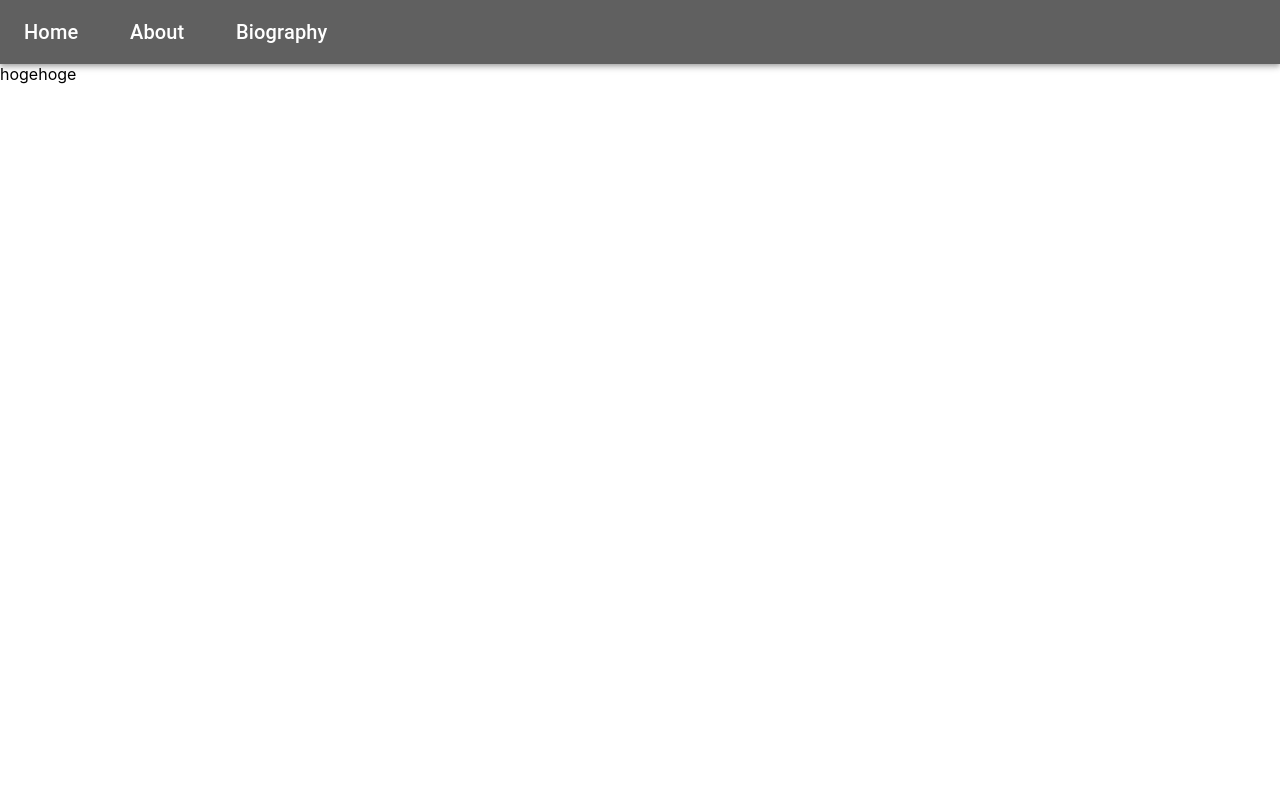
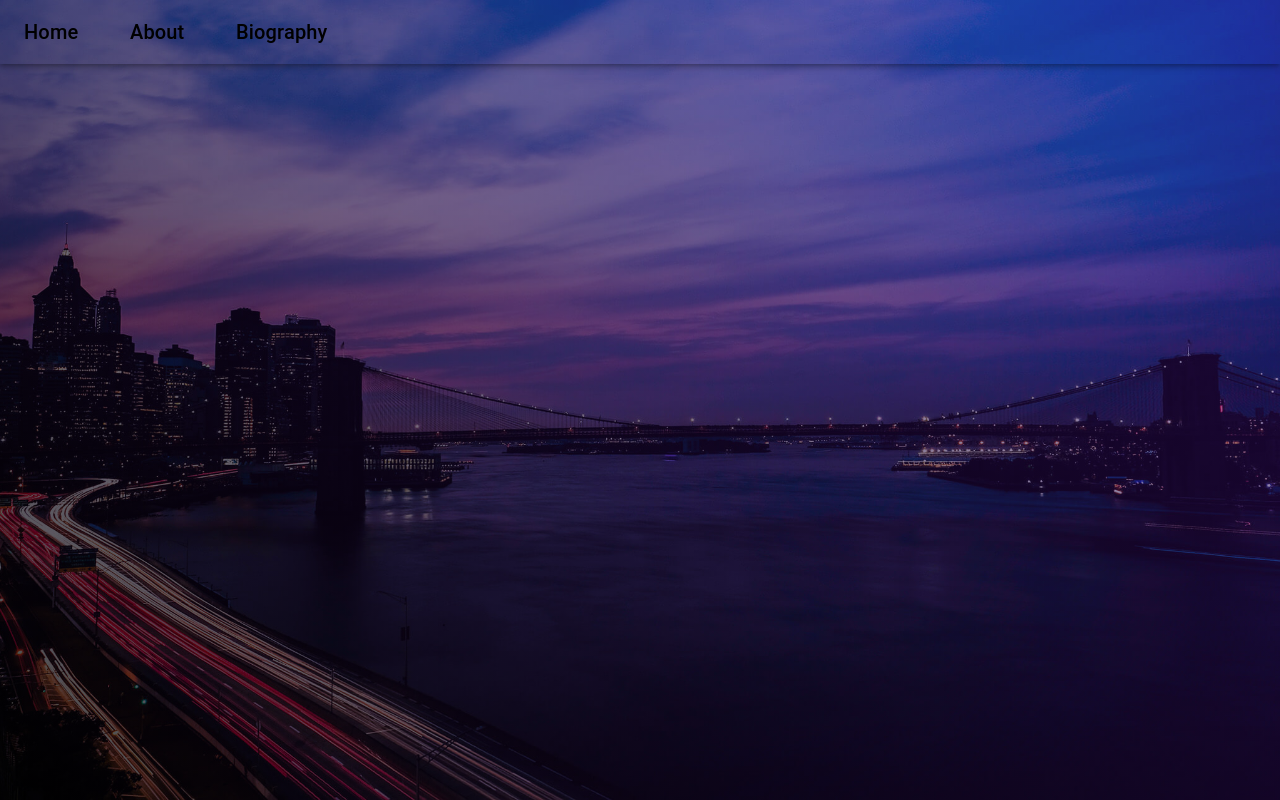
Before and after one commit to komi1230/portfolio, a React (Create React App) app: page / in a window 1280 px wide. Built offline with nearby package versions, Linux system fonts and the light colour scheme.

Commit message:
applied linear gradient to background image

```diff
--- a/src/components/Top.js
+++ b/src/components/Top.js
@@ -11,7 +11,7 @@ const useStyles = makeStyles(theme => ({
     flexGrow: 1,
   },
   AppBarColor: {
-    backgroundColor: '#606060',
+    backgroundColor: '#505050',
   },
   menuButton: {
     marginRight: theme.spacing(2),
@@ -24,10 +24,9 @@ const useStyles = makeStyles(theme => ({
 
 function Header() {
     const classes = useStyles();
-
     return (
-      <div className={classes.root}>
-        <AppBar position="static" classes={{colorPrimary: classes.AppBarColor}}>
+      <div className="navbar">
+        <AppBar position="fixed" color="transparent">
           <Toolbar>
             <Typography variant="h6" className={classes.title}>
               Home
@@ -47,9 +46,10 @@ function Header() {
 
 export default function Top() {
     return (
-        <div id="topview">
-            <Header/>
-            hogehoge
+        <div id="topview" >
+            <div class="gradient">
+                <Header />
+            </div>
         </div>
     )
 }
--- a/src/index.css
+++ b/src/index.css
@@ -12,30 +12,17 @@ code {
     monospace;
 }
 
-#topview .view {
-  background-image: url("./components/images/background.jpg");
+#topview {
+  background: linear-gradient(
+                45deg,
+                rgba(0, 0, 0, 0.7),
+                rgba(72, 15, 144, 0.4) 100%
+              ),
+              url("./components/images/background.jpg");
   background-repeat: no-repeat;
   background-size: cover;
   background-position: center center;
   height: 100vh;
-}
-
-#topview .gradient {
-  background: -webkit-linear-gradient(
-    45deg,
-    rgba(0, 0, 0, 0.7),
-    rgba(72, 15, 144, 0.4) 100%
-  );
-  background: -webkit-gradient(
-    linear,
-    45deg,
-    from(rgba(0, 0, 0, 0.7), rgba(72, 15, 144, 0.4) 100%)
-  );
-  background: linear-gradient(
-    45deg,
-    rgba(0, 0, 0, 0.7),
-    rgba(72, 15, 144, 0.4) 100%
-  );
 }
 
 #topview .card {
@@ -51,12 +38,12 @@ code {
 }
 
 #topview .top-nav-collapse {
-  background: #424f95 !important;
+  background: #505050 !important;
 }
 
 @media (max-width: 768px) {
   #topview .navbar:not(.top-nav-collapse) {
-    background: #424f95 !important;
+    background: #505050 !important;
   }
 }
 
```
